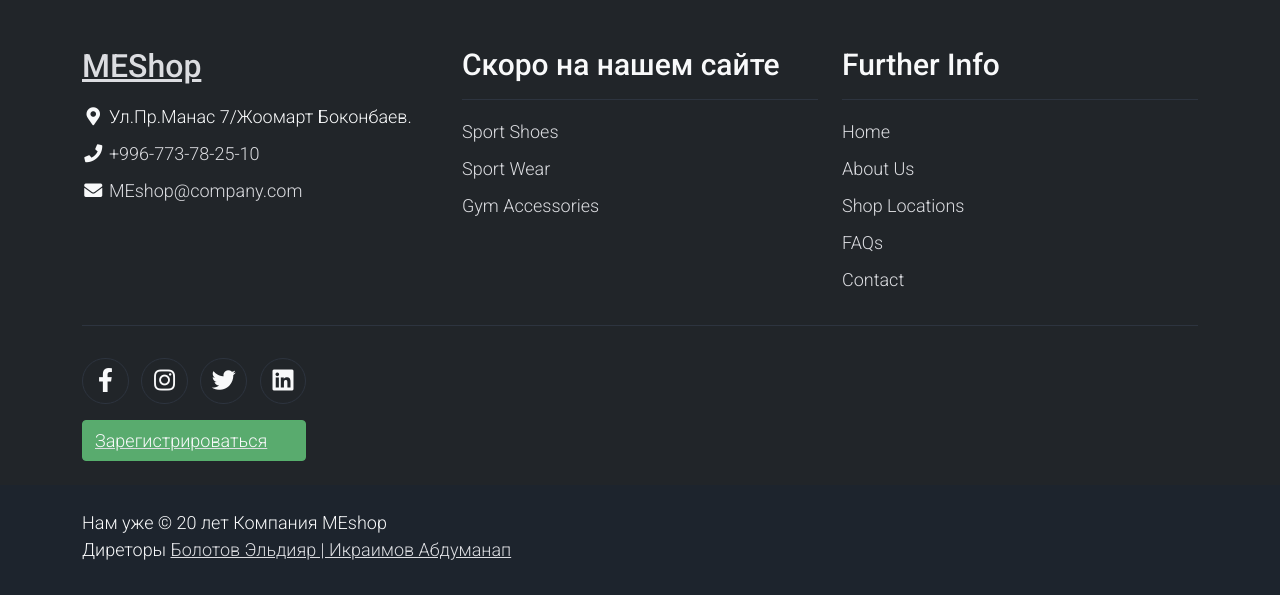
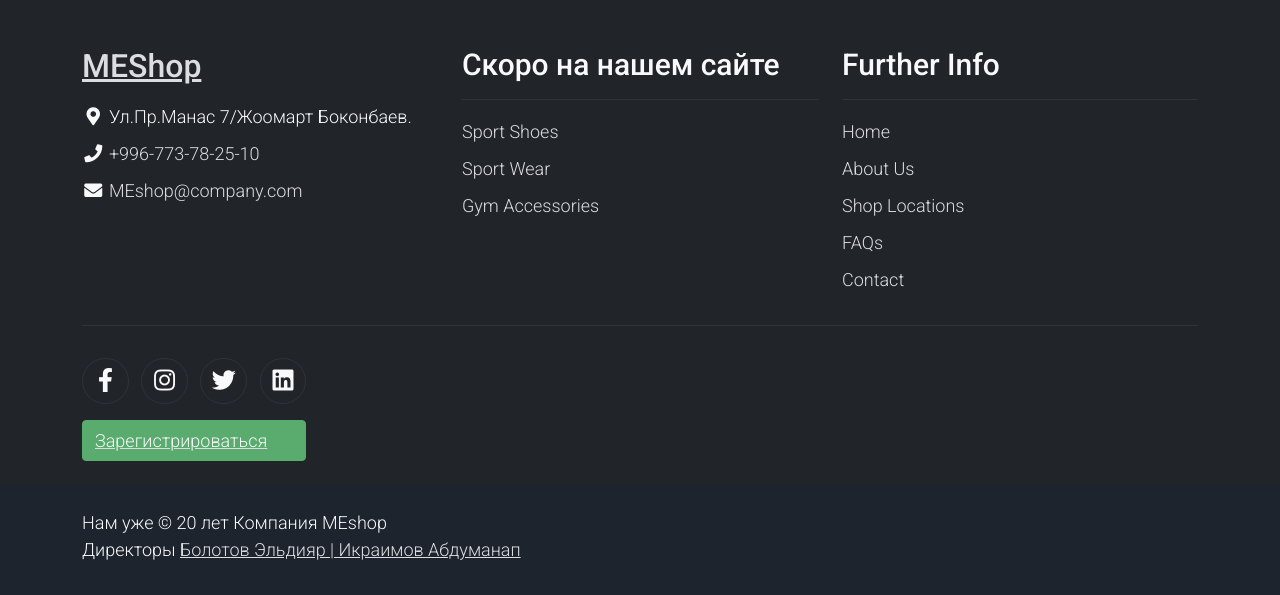
Before and after one commit to Eldiyar0220/MeShop, a Django app: page /res/about/ in a window 1280 px wide. Shown: the part 1655-2250 px from the top of the page. Run offline with Django 3.2, Linux system fonts and the light colour scheme; data that the repository does not hold is empty; some libraries are stand-ins or nearby versions.

Commit message:
templates

```diff
--- a/templates/base.html
+++ b/templates/base.html
@@ -207,7 +207,7 @@ https://templatemo.com/tm-559-zay-shop
                     <div class="col-12">
                         <p class="text-left text-light">
                             Нам уже &copy; 20 лет Компания MEshop<br>
-                             Диреторы <a rel="sponsored" href="{% url 'about' %}" target="_blank">Болотов Эльдияр | Икраимов Абдуманап</a>
+                             Директоры <a rel="sponsored" href="{% url 'about' %}" target="_blank">Болотов Эльдияр | Икраимов Абдуманап</a>
                         </p>
                     </div>
                 </div>
```
